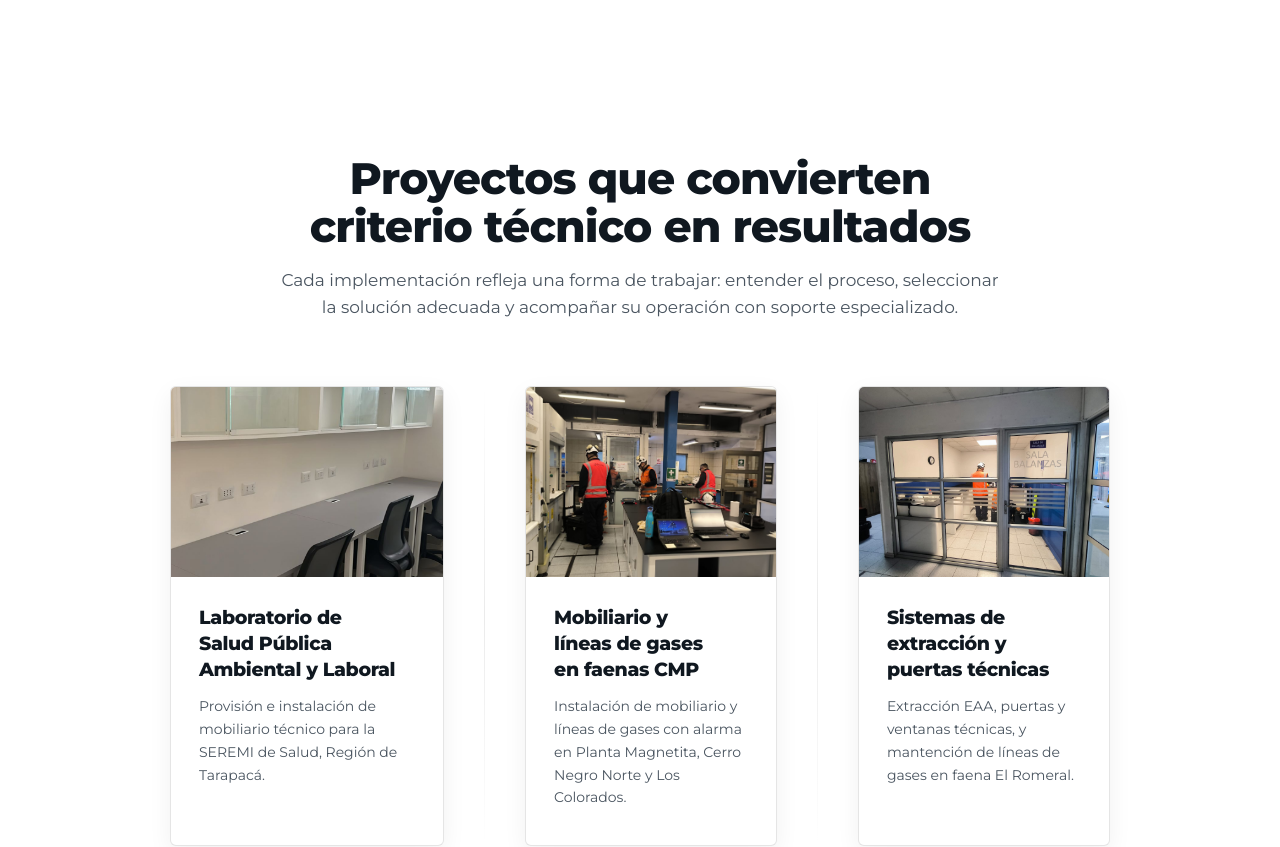
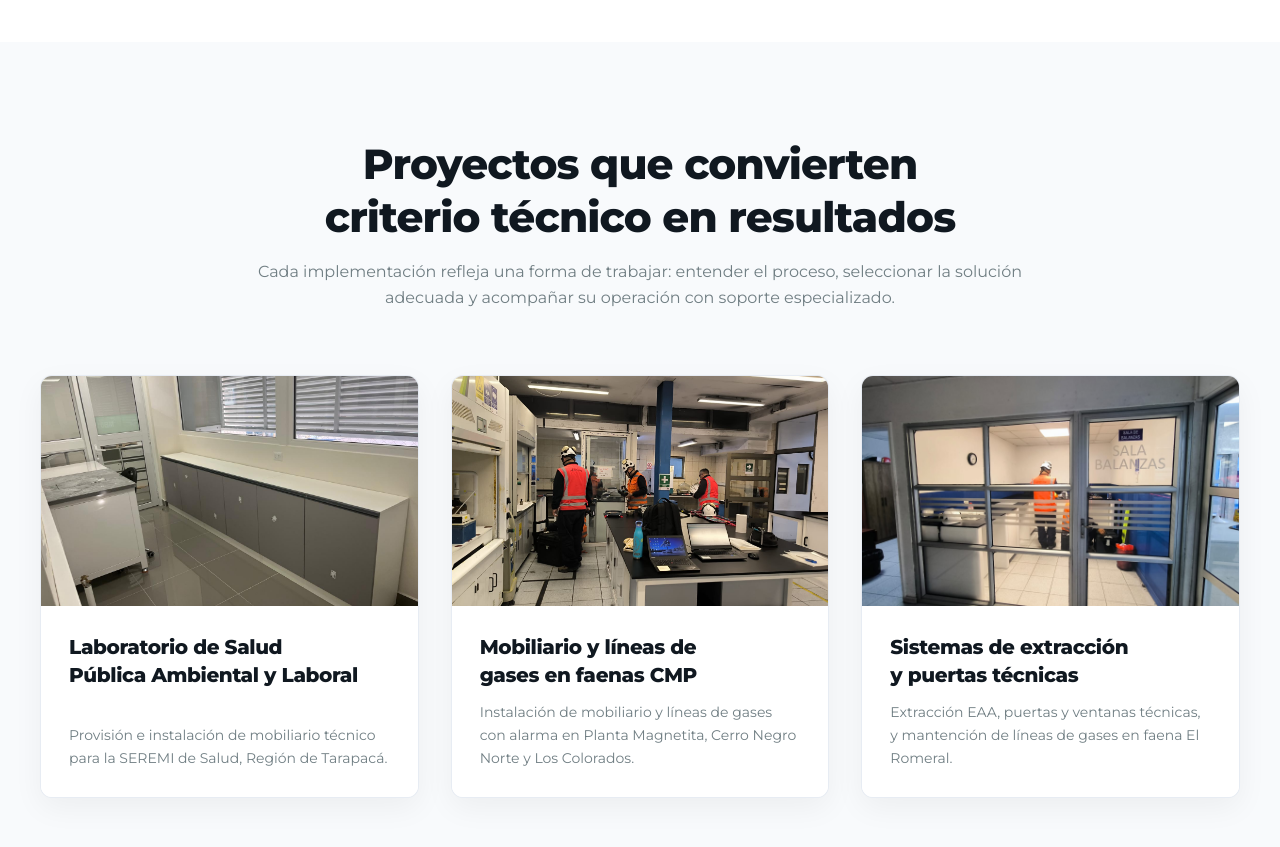
Before and after one commit to delcarpiohub/LandingPage, a Next.js app: page / in a window 1280 px wide. Shown: the part 1540-2387 px from the top of the page. Built offline with nearby package versions, Linux system fonts and the light colour scheme.

Commit message:
feat(home): implementar seccion de 3 tarjetas en la pagina principal bajo Soluciones por industria

```diff
--- a/src/components/sections/projects-showcase-carousel.tsx
+++ b/src/components/sections/projects-showcase-carousel.tsx
@@ -1,7 +1,6 @@
 "use client";
 
 import Image from "next/image";
-import { motion } from "motion/react";
 import { Reveal } from "@/components/motion/reveal";
 
 const projects = [
@@ -9,7 +8,7 @@ const projects = [
     category: "Mobiliario técnico",
     title: "Laboratorio de Salud Pública Ambiental y Laboral",
     meta: "Provisión e instalación de mobiliario técnico para la SEREMI de Salud, Región de Tarapacá.",
-    image: "/proyectos/feature-5-estaciones-trabajo.jpg",
+    image: "/proyectos/gallery-seremi.jpg",
   },
   {
     category: "Montaje en faena",
@@ -29,73 +28,52 @@ export function ProjectsShowcaseCarousel() {
   return (
     <section
       id="proyectos"
-      className="bg-white border-b border-black/5 py-14 md:py-20 lg:py-24 relative overflow-hidden"
+      className="bg-[#F8FAFC] border-b border-black/5 py-16 md:py-24 relative overflow-hidden font-sans"
     >
-      <div className="mx-auto max-w-site px-5">
+      <div className="mx-auto max-w-[1240px] px-5 text-center">
 
         {/* Header content */}
-        <div className="mx-auto max-w-[780px] text-center mb-12 md:mb-16">
+        <div className="mx-auto max-w-4xl text-center mb-12 sm:mb-16">
           <Reveal>
-            <span className="font-mono text-[11px] font-bold tracking-[0.18em] text-[#D6532B] uppercase block mb-4">
-
-            </span>
-          </Reveal>
-
-          <Reveal delay={0.06}>
-            <h2 className="font-display text-3xl md:text-4xl lg:text-[44px] font-extrabold leading-[1.1] tracking-tight text-[#101820]">
+            <h2 className="font-display text-3xl md:text-4xl lg:text-[42px] font-black leading-tight tracking-tight text-[#101820]">
               Proyectos que convierten criterio técnico en resultados
             </h2>
           </Reveal>
 
-          <Reveal delay={0.12}>
-            <p className="mt-4 text-[15px] md:text-[17px] leading-relaxed text-[#4A5560] max-w-[720px] mx-auto">
+          <Reveal delay={0.06}>
+            <p className="mt-4 text-sm sm:text-base leading-relaxed text-[#707E83] max-w-3xl mx-auto font-sans">
               Cada implementación refleja una forma de trabajar: entender el proceso, seleccionar la solución adecuada y acompañar su operación con soporte especializado.
             </p>
           </Reveal>
         </div>
 
-        {/* Centered Grid with 3 Cards and Dividers */}
-        <div className="mx-auto flex flex-col lg:flex-row items-center lg:items-stretch justify-center gap-8 lg:gap-0 relative z-10 max-w-wide">
+        {/* 3-Card Grid matching Screenshot 1 & 2 */}
+        <div className="grid grid-cols-1 md:grid-cols-3 gap-6 lg:gap-8 items-stretch max-w-[1240px] mx-auto">
           {projects.map((project, index) => (
-            <div key={index} className="flex flex-col lg:flex-row items-center lg:items-stretch w-full justify-center lg:w-auto">
-              {index > 0 && (
-                <>
-                  {/* Vertical divider for desktop */}
-                  <div className="hidden lg:block w-px bg-gradient-to-b from-transparent via-black/[0.08] to-transparent mx-8 xl:mx-10 self-stretch" />
-                  {/* Horizontal divider for mobile */}
-                  <div className="block lg:hidden h-px w-full max-w-[200px] bg-gradient-to-r from-transparent via-black/[0.08] to-transparent my-4" />
-                </>
-              )}
-
-              <motion.div
-                initial={{ opacity: 0, y: 20 }}
-                whileInView={{ opacity: 1, y: 0 }}
-                viewport={{ once: true, margin: "-40px" }}
-                transition={{ duration: 0.5, delay: index * 0.05 }}
-                className="w-full max-w-[380px] min-h-[390px] bg-white border border-black/10 rounded-[6px] shadow-[0_8px_24px_rgba(16,24,32,0.06)] overflow-hidden flex flex-col group transition-all duration-300 hover:-translate-y-1.5 hover:shadow-[0_18px_48px_rgba(16,24,32,0.12)] hover:border-[#D6532B]/45"
-              >
+            <Reveal key={index} delay={index * 0.08}>
+              <article className="flex flex-col h-full bg-white rounded-xl border border-slate-200/80 shadow-[0_10px_30px_rgba(0,0,0,0.05)] hover:shadow-[0_16px_45px_rgba(0,0,0,0.12)] transition-all duration-300 overflow-hidden group text-left">
                 {/* Card Image Wrapper */}
-                <div className="relative w-full h-[190px] overflow-hidden">
+                <div className="relative w-full h-[210px] sm:h-[230px] overflow-hidden bg-slate-100">
                   <Image
                     src={project.image}
                     alt={project.title}
                     fill
-                    sizes="(max-width: 640px) 100vw, 380px"
-                    className="object-cover object-center transition-transform duration-500 group-hover:scale-[1.035]"
+                    sizes="(max-width: 768px) 100vw, 33vw"
+                    className="object-cover object-center group-hover:scale-105 transition-transform duration-500"
                   />
                 </div>
 
                 {/* Card Content */}
-                <div className="p-7 pt-7 pb-9 flex flex-col flex-grow justify-start">
-                  <h3 className="font-display text-[18px] md:text-[19px] font-extrabold leading-snug text-[#101820] mb-3 group-hover:text-[#D6532B] transition-colors duration-300">
+                <div className="p-6 sm:p-7 flex flex-col flex-1 text-left bg-white">
+                  <h3 className="font-display font-bold text-lg sm:text-[20px] text-[#101820] leading-snug mb-3 group-hover:text-[#D6532B] transition-colors">
                     {project.title}
                   </h3>
-                  <p className="text-[14px] leading-relaxed text-[#4A5560] font-sans">
+                  <p className="font-sans text-xs sm:text-sm text-[#707E83] leading-relaxed mt-auto">
                     {project.meta}
                   </p>
                 </div>
-              </motion.div>
-            </div>
+              </article>
+            </Reveal>
           ))}
         </div>
 
```
